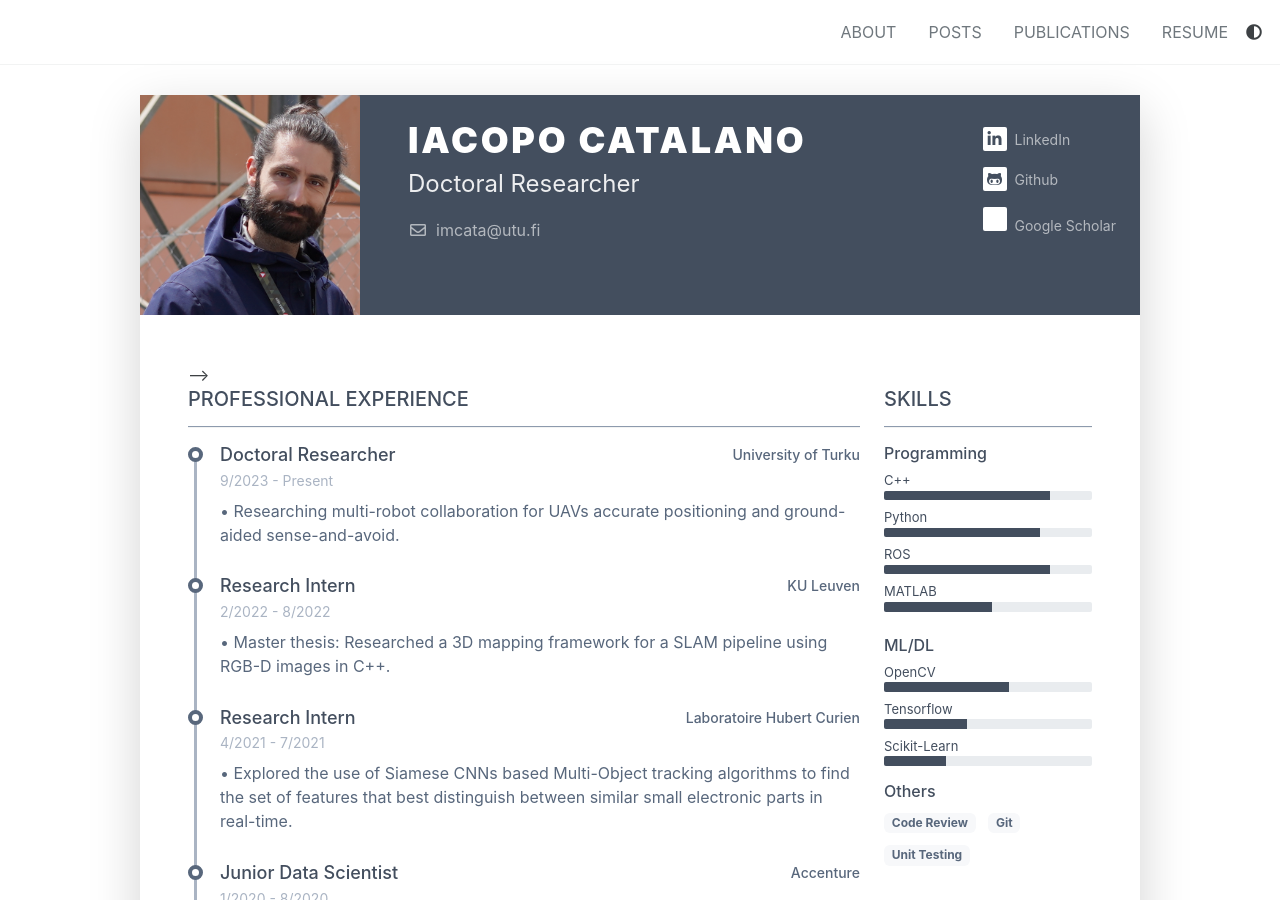
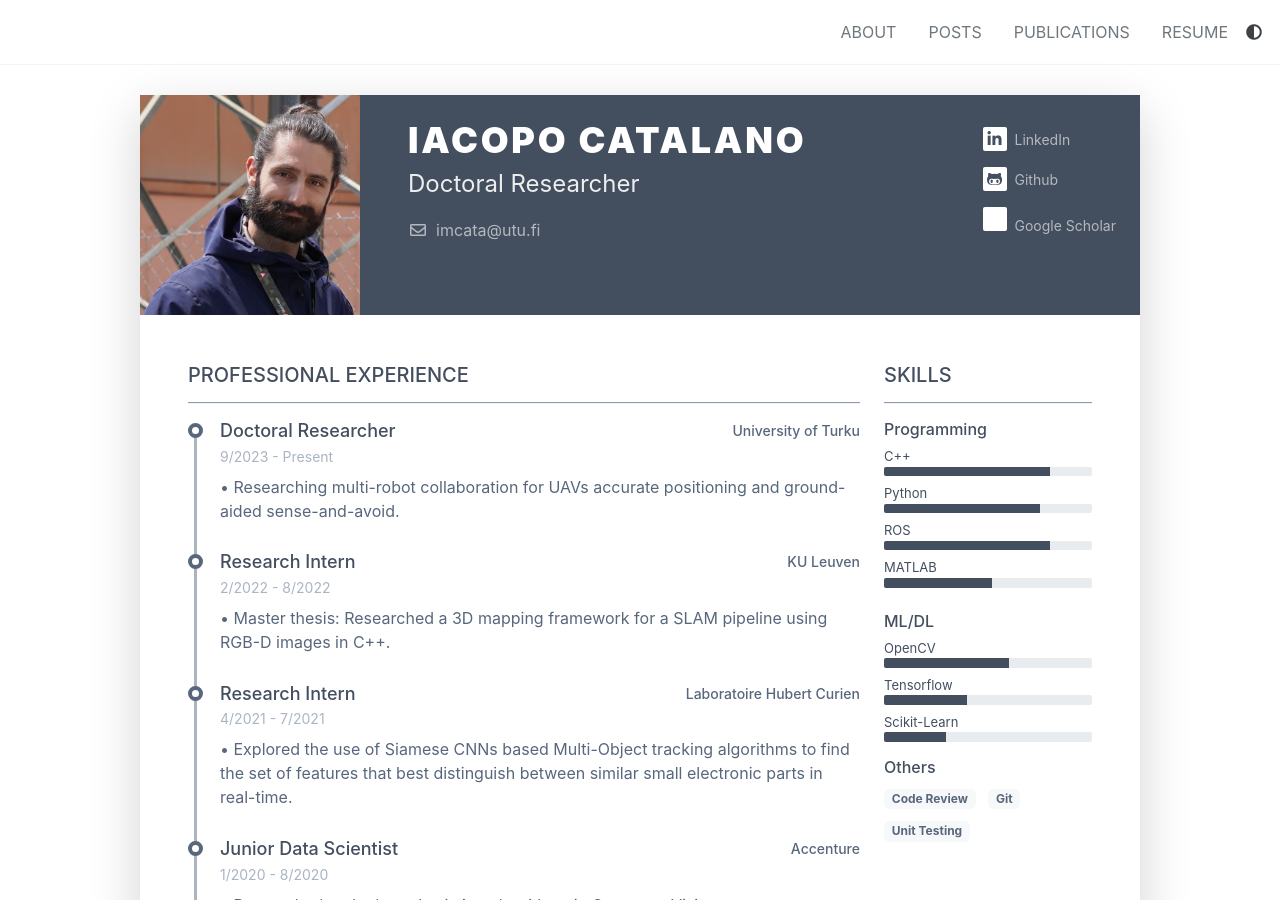
Before and after one commit to IacopomC/iacopomc.github.io, a Jekyll site: the page built from _pages/resume.md, in a window 1280 px wide and 900 px high. Built offline with Jekyll 4.4.1, drawn with Linux system fonts in a browser that asks for light colours; cached includes are drawn as plain includes; a style sheet for code colours, icons or effects is not loaded.

Commit message:
fix html

```diff
--- a/_pages/resume.md
+++ b/_pages/resume.md
@@ -62,7 +62,7 @@ title:
                 <div class="resume-section-content">
                     <p class="mb-0">Summarise your career here. <a class="text-reset text-link" href="https://themes.3rdwavemedia.com/resources/sketch-template/pillar-sketch-sketch-resume-template-for-developers/" target="_blank">You can make a PDF version of your resume using our free Sketch template here</a>. Aenean commodo ligula eget dolor aenean massa. Cum sociis natoque penatibus et magnis dis parturient montes, nascetur ridiculus mus. Donec quam felis, ultricies nec, pellentesque eu. Lorem ipsum dolor sit amet, consectetuer adipiscing elit. Aenean commodo ligula eget dolor. Aenean massa. Cum sociis natoque penatibus et magnis dis parturient montes, nascetur ridiculus mus. Donec quam felis, ultricies nec, pellentesque eu, pretium quis, sem. Nulla consequat massa quis enim. Donec pede justo, fringilla vel, aliquet nec, vulputate eget. Lorem ipsum dolor sit amet, consectetuer adipiscing elit.</p>
                 </div>
-            </section><!--//summary-section-->-->
+            </section><!--//summary-section-->
             <div class="row">
                 <div class="col-lg-9">
                     <section class="resume-section experience-section mb-5">
```
